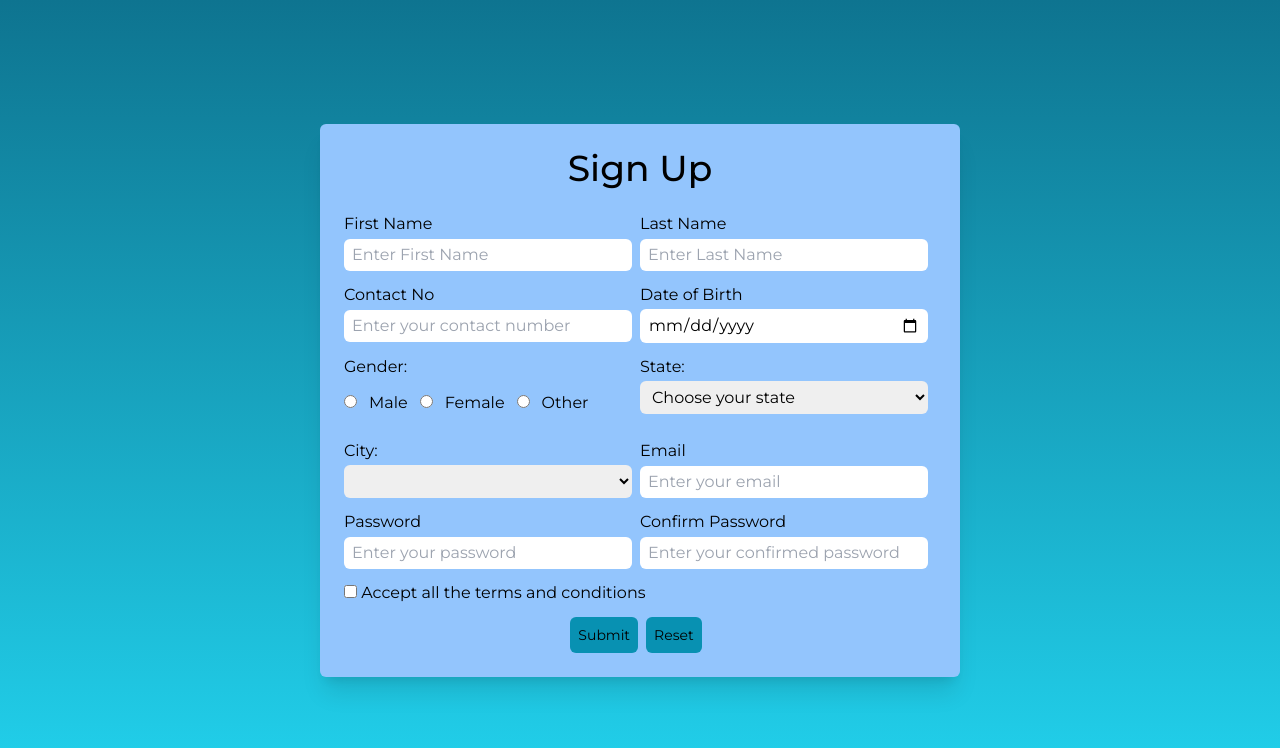
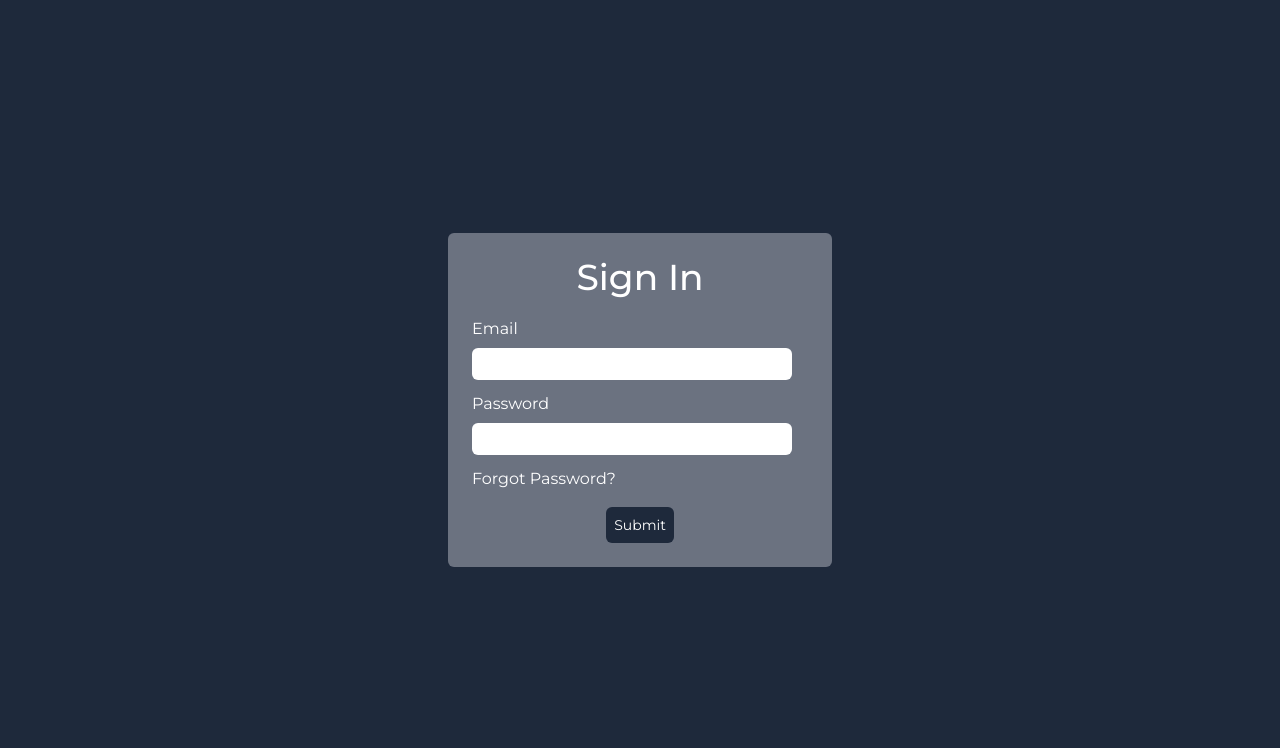
Before and after one commit to theharshit14/Employee-Management, a React (Create React App) app: page /signin in a window 1280 px wide. Shown: the top 748 px of the page. Built offline with nearby package versions, Linux system fonts and the light colour scheme.

Commit message:
code updated

```diff
--- a/package.json
+++ b/package.json
@@ -11,6 +11,7 @@
     "react-dom": "^18.3.1",
     "react-hook-form": "^7.51.4",
     "react-icons": "^5.2.1",
+    "react-router-dom": "^6.23.1",
     "react-scripts": "5.0.1",
     "web-vitals": "^2.1.4"
   },
--- a/src/App.js
+++ b/src/App.js
@@ -1,18 +1,21 @@
 // import logo from './logo.svg';
 import React from 'react';
+import { BrowserRouter as Router, Route, Routes } from 'react-router-dom';
 import './App.css';
 import Signup from './authorization/Signup';
-// import Signin from './authorization/Signin';
+import Signin from './authorization/Signin';
 
 
 
 function App() {
 
   return (
-    <div>
-      <Signup/>
-      {/* <Signin/> */}
-    </div>
+    <Router>
+      <Routes>
+        <Route path="/" element={<Signup />} />
+        <Route path="/signin" element={<Signin />} />
+      </Routes>
+    </Router>
   );
 }
 
--- a/src/authorization/Signup.js
+++ b/src/authorization/Signup.js
@@ -1,12 +1,19 @@
 import React, { useEffect, useState } from "react";
 import { State_City_data } from "../constants/Stateandcitylist";
 import { useForm } from "react-hook-form";
+import { useNavigate } from "react-router-dom";
 
 const Signup = () => {
   const [state, setState] = useState([]);
   const [city, setCity] = useState([]);
   const [userInfo, setUserInfo] = useState();
-  // const [selectedState, setSelectedState] = useState('');
+  const [isFormValid, setIsFormValid] = useState(false);
+
+  const navigate = useNavigate();
+
+  const handleButtonClick = () => {
+    navigate("/signin");
+  };
 
   const {
     register,
@@ -14,6 +21,20 @@ const Signup = () => {
     watch,
     formState: { errors },
   } = useForm();
+
+  const allFields = watch([
+    "frstname",
+    "lstname",
+    "number",
+    "dob",
+    "gender",
+    "state",
+    "city",
+    "email",
+    "password",
+    "confirmPassword"
+  ]);
+
   const [selectedDate, setSelectedDate] = useState(null);
 
   const password = watch("password");
@@ -33,9 +54,18 @@ const Signup = () => {
   };
 
   const onSubmit = (data) => {
-    setUserInfo(data);
-    // console.log(data);
+    // setUserInfo(data);
+    console.log(data);
   };
+
+  useEffect(() => {
+    const isAllFieldsFilled = allFields.every(field => field && field.trim() !== '');
+    const passwordsMatch = allFields[8] === allFields[9];
+    console.log(errors, 'This is the error');
+    setIsFormValid(isAllFieldsFilled);
+  }, [allFields]);
+
+
   return (
     <>
       <form onSubmit={handleSubmit(onSubmit)}>
@@ -188,7 +218,8 @@ const Signup = () => {
                   </p>
                 )}
               </div>
-              <div className="mt-3">
+              {city.length > 0 &&
+                <div className="mt-3">
                 <label htmlFor="city" className="block text-base font-abc">
                   City:
                 </label>
@@ -214,6 +245,8 @@ const Signup = () => {
                   </p>
                 )}
               </div>
+              }
+
               <div className="mt-3">
                 <label htmlFor="email" className="block text-base font-abc">
                   Email
@@ -280,7 +313,8 @@ const Signup = () => {
             <div className="text-center">
               <button
                 type="submit"
-                className="mt-3 p-2 font-abc bg-cyan-600 hover:bg-cyan-300 rounded-md text-sm"
+                disabled={!isFormValid}
+                className= {`mt-3 p-2 font-abc ${!isFormValid ? 'disabled:opacity-50' : '' } bg-cyan-600 hover:bg-cyan-300 rounded-md text-sm`}
               >
                 Submit
               </button>
--- a/tailwind.config.js
+++ b/tailwind.config.js
@@ -5,7 +5,10 @@ module.exports = {
     extend: {},
     fontFamily: {
       abc: ["Montserrat", "sans-serif"],
-    }
+    },
+    variants: {
+      opacity: ({ after }) => after(['disabled'])
+    },
   },
   plugins: [],
 }
```
Also changed, not shown: src/service/auth.js (added), 1 other file (tests, documents, lock files or other folders).
